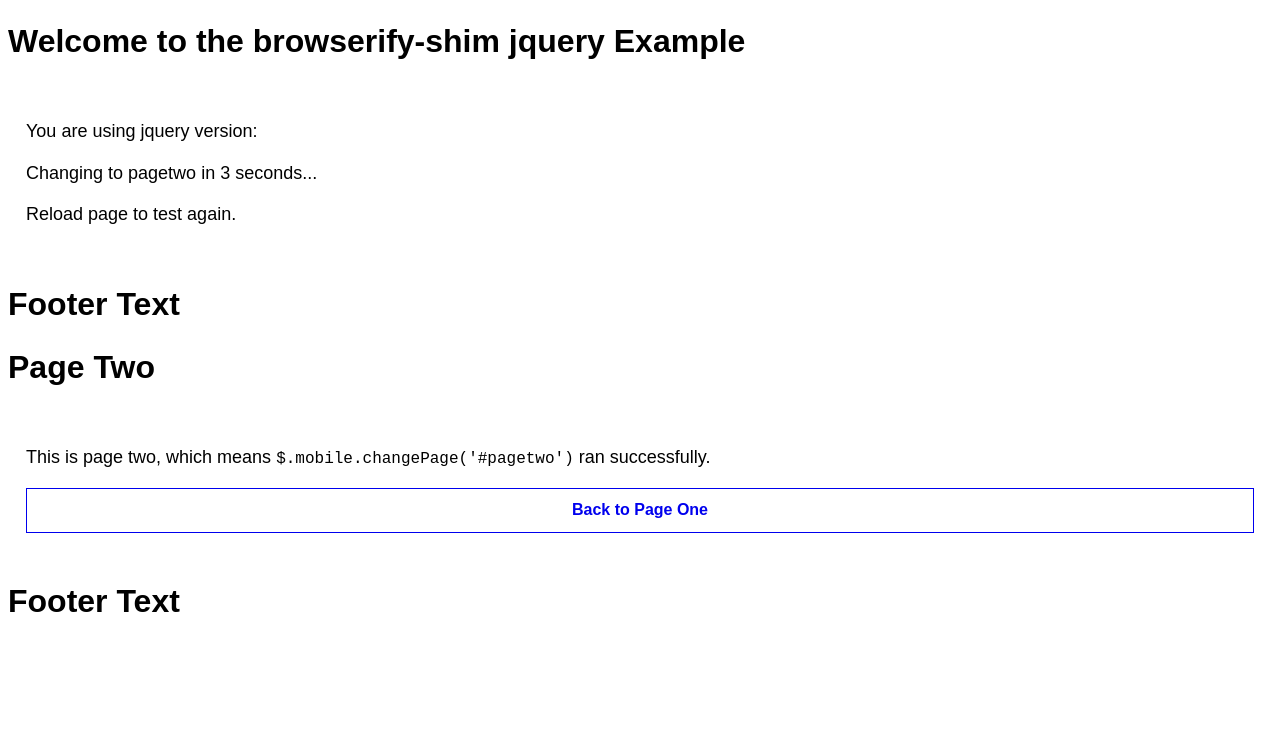
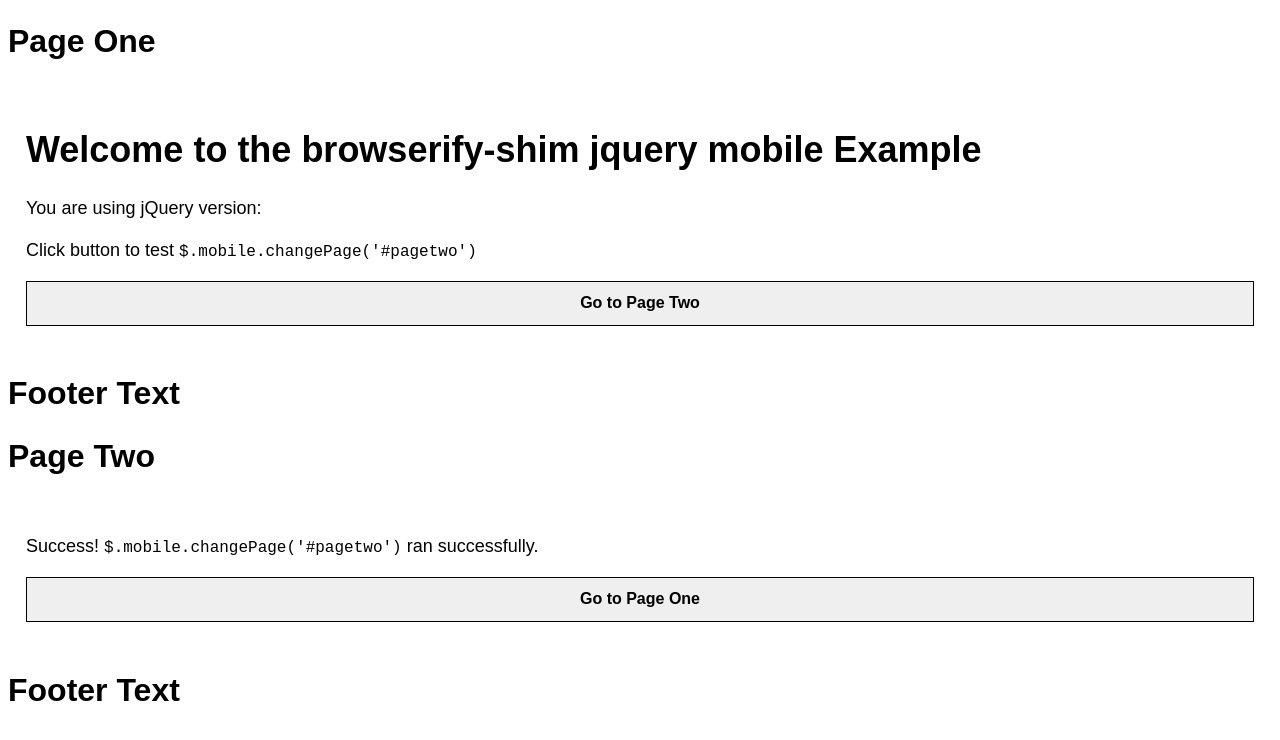
Before and after one commit to mchelen/node-browserify-jquery-jqm-example, a website: page index.html in a window 1280 px wide. Drawn offline with Linux system fonts and the light colour scheme.

Commit message:
use button clicks to test jqm function

```diff
--- a/index.html
+++ b/index.html
@@ -9,14 +9,16 @@
 
 <div data-role="page" id="pageone">
   <div data-role="header">
-    <h1>Welcome to the browserify-shim jquery Example</h1>
+    <h1>Page One</h1>
   </div>
 
   <div data-role="main" class="ui-content" style="font-size:large">
-    <p>You are using jquery version:</p>
+    <h1>Welcome to the browserify-shim jquery mobile Example</h1>
+    <p>You are using jQuery version:</p>
     <span id='jq-version'></span>
-    <p>Changing to pagetwo in 3 seconds...</p>
-    <p>Reload page to test again.</p>
+    <p>Click button to test <code>$.mobile.changePage('#pagetwo')</code></p>
+    <button class="ui-btn" data-foo="#pagetwo">Go to Page Two</button>
+
   </div>
 
   <div data-role="footer">
@@ -30,8 +32,8 @@
   </div>
 
   <div data-role="main" class="ui-content" style="font-size:large">
-    <p>This is page two, which means <code>$.mobile.changePage('#pagetwo')</code> ran successfully.</p>
-    <a href="#pageone" class="ui-btn">Back to Page One</a>
+    <p>Success! <code>$.mobile.changePage('#pagetwo')</code> ran successfully.</p>
+    <button class="ui-btn" data-foo="#pageone">Go to Page One</button>
   </div>
 
   <div data-role="footer">
```
Also changed, not shown: entry.js (+5 -3 lines), README.md.
